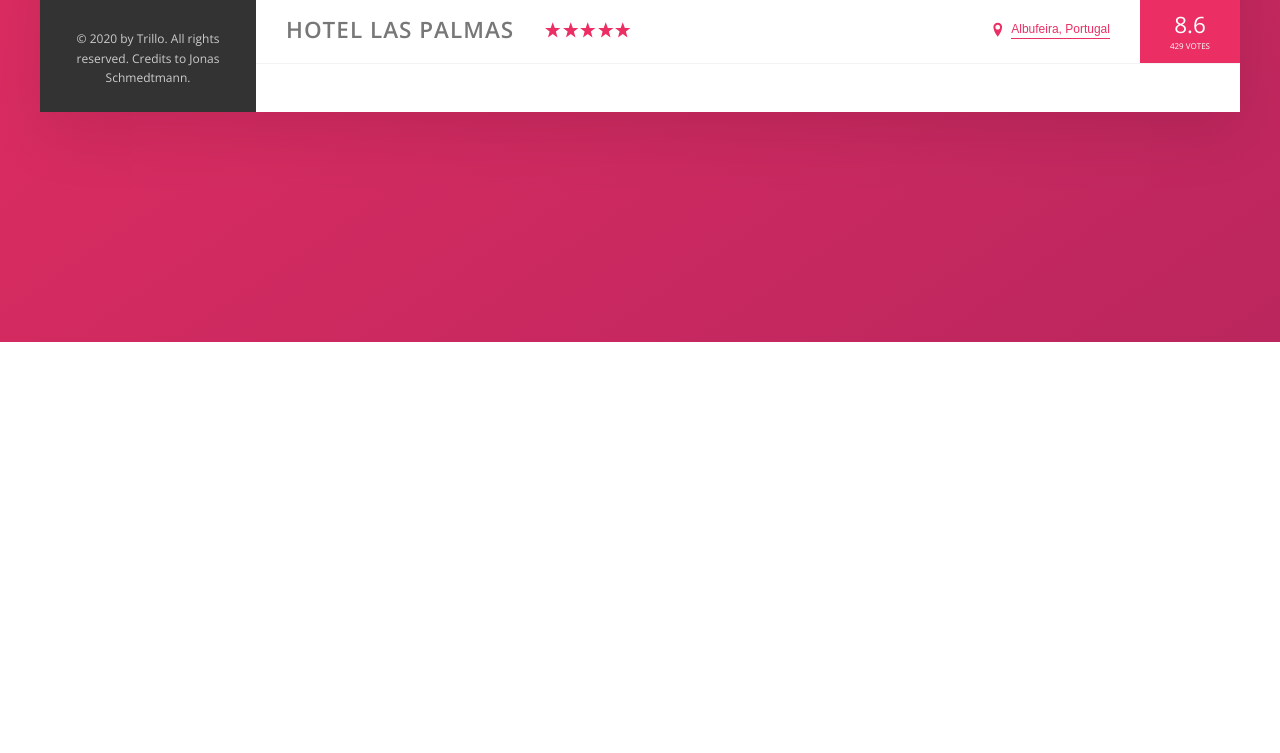
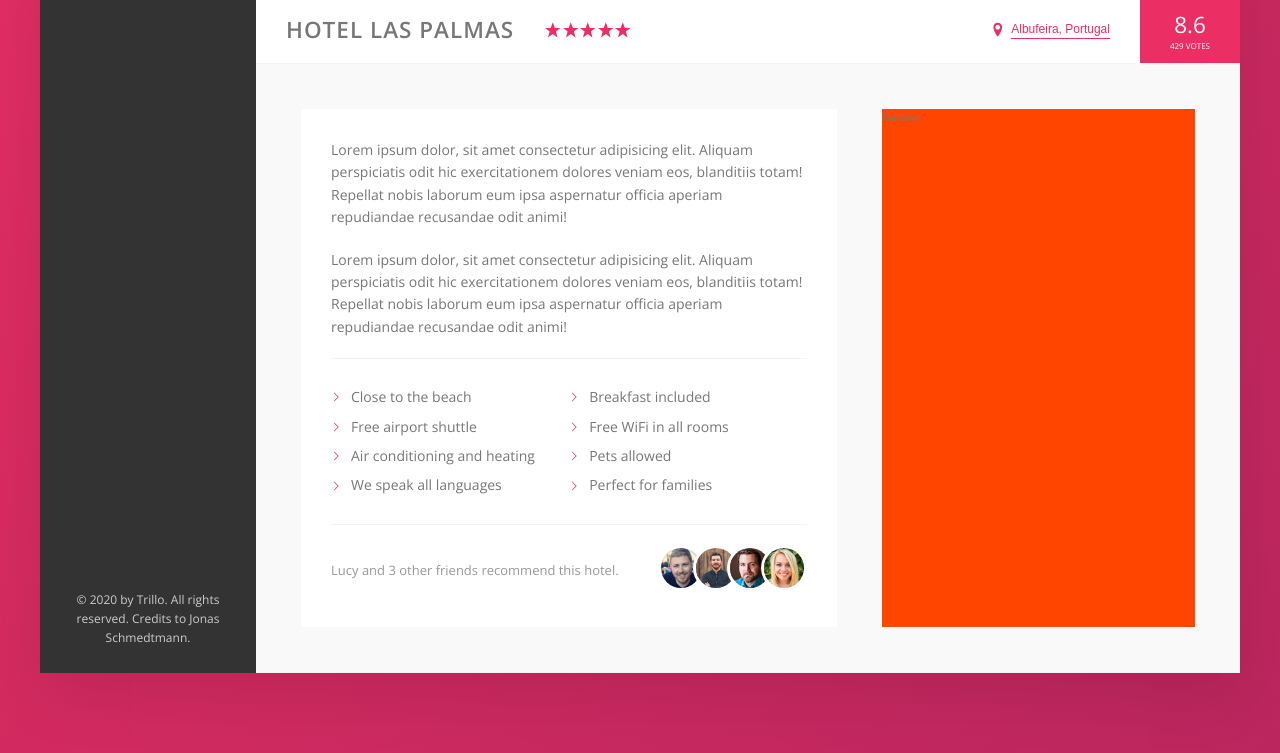
Before and after one commit to hotriluc/WebTasks, a website: page Trillo/index.html in a window 1280 px wide. Shown: the part 538-1291 px from the top of the page. Before the commit the page ends 880 px from the top, so only its background shows below. Drawn offline with nearby package versions, Linux system fonts and the light colour scheme.

Commit message:
Add files via upload
Completed Description block

```diff
--- a/Trillo/index.html
+++ b/Trillo/index.html
@@ -115,6 +115,7 @@
                     </div>
 
 
+                    <!-- Review Block -->
                     <div class="review">
                         <h1 class="review__heading">Hotel Las Palmas</h1>
 
@@ -148,6 +149,43 @@
                             <div class="review__rating-count">429 votes</div>
                         </div>
                     </div>
+
+                    <!-- Detail about hotel-->
+                    <div class="detail">
+                        <div class="description">
+                            <p class="paragraph">Lorem ipsum dolor, sit amet consectetur adipisicing elit. Aliquam perspiciatis odit hic exercitationem dolores veniam eos, blanditiis totam! Repellat nobis laborum eum ipsa aspernatur officia aperiam repudiandae recusandae odit animi!</p>
+                            <p class="paragraph">Lorem ipsum dolor, sit amet consectetur adipisicing elit. Aliquam perspiciatis odit hic exercitationem dolores veniam eos, blanditiis totam! Repellat nobis laborum eum ipsa aspernatur officia aperiam repudiandae recusandae odit animi!</p>
+
+                            <ul class="list">
+                                <li class="list__item">Close to the beach</li>
+                                <li class="list__item">Breakfast included </li>
+                                <li class="list__item">Free airport shuttle</li>
+                                <li class="list__item">Free WiFi in all rooms</li>
+                                <li class="list__item">Air conditioning and heating</li>
+                                <li class="list__item">Pets allowed</li>
+                                <li class="list__item">We speak all languages</li>
+                                <li class="list__item">Perfect for families</li>
+                            </ul>
+
+                            <div class="recommend">
+                                <p class="recommend__count">
+                                    Lucy and 3 other friends recommend this hotel.
+                                </p>
+                                <div class="recommend__friends">
+                                    <img src="img/user-3.jpg" alt="Friend 1 image" class="recommend__photo">
+                                    <img src="img/user-4.jpg" alt="Friend 2 image" class="recommend__photo">
+                                    <img src="img/user-5.jpg" alt="Friend 3 image" class="recommend__photo">
+                                    <img src="img/user-6.jpg" alt="Friend 4 image" class="recommend__photo">
+                                </div>
+                            </div>
+                        </div>
+
+                        <div class="user-reviews">
+                            Reivews
+                        </div>
+
+                    </div>
+
                 </main>
 
             </div>
--- a/Trillo/sass/_base.scss
+++ b/Trillo/sass/_base.scss
@@ -15,6 +15,9 @@
     --color-grey-dark-2: #777;
     --color-grey-dark-3: #999;
 
+
+    --line: 1px solid var(--color-grey-light-2) ;
+    --shadow-light:  0 2rem 5rem rgba($color: black, $alpha: .06);
 }
 
 // Reseting style
--- a/Trillo/sass/_components.scss
+++ b/Trillo/sass/_components.scss
@@ -252,7 +252,7 @@
 
 .review {
     display: flex;
-    border-bottom: 1px solid var(--color-grey-light-2) ;
+    border-bottom: var(--line);
     align-items: center;
 
     &__heading {
@@ -357,3 +357,79 @@
         box-shadow: none;
     }
 }
+
+//Paragpraphs
+
+.paragraph:not(:last-of-type) {
+    margin-bottom: 2rem;
+}
+
+//List
+.list {
+    list-style: none;
+    border-top: var(--line);
+    border-bottom: var(--line);
+    padding: 2.7rem 0 2rem 0;
+    margin: 2rem 0;
+
+    display: flex;
+    flex-wrap: wrap;
+
+    &__item {
+        flex: 0 0 50%;
+        margin-bottom: .7rem;
+
+        display: flex;
+        align-items: center;
+    }
+
+    &__item::before {
+        content: "";
+        //::before is inline so need to set it to inline-block to be visible
+        display: inline-block;
+        width: 1rem;
+        height: 1rem;
+        margin-right: 1rem;
+
+        //For older browsers
+        // background-image: url(../img/chevron-thin-right.svg);
+        // background-size: cover;
+
+
+        // For new browsers
+        background-color: var(--color-primary);
+        -webkit-mask-image: url(../img/chevron-thin-right.svg);
+        -webkit-mask-size: cover;
+        mask-image: url(../img/chevron-thin-right.svg);
+        mask-size: cover;
+    }
+}
+
+//Recommend
+.recommend {
+    font-size: 1.3rem;
+    color: var(--color-grey-dark-3);
+    display: flex;
+
+    align-items: center;
+
+    &__count {
+        margin-right: auto;
+    }
+
+    &__friends {
+
+    }
+
+    &__photo {
+        box-sizing: content-box;
+        height: 4rem;
+        width: 4rem;
+        border-radius: 50%;
+        border: 3px solid white;
+
+        &:not(:last-child){
+            margin-right: -1.5rem ;
+        }
+    }
+}
--- a/Trillo/sass/_layout.scss
+++ b/Trillo/sass/_layout.scss
@@ -11,7 +11,7 @@
     font-size: 1.4rem;
     height: 7rem;
     background-color: white;
-    border-bottom: 1px solid var(--color-grey-light-2) ;
+    border-bottom: var(--line);
 
     display:flex;
     justify-content: space-between;
@@ -37,6 +37,29 @@
     background-color: white;
     flex-grow: 1;
 
-    //testing purpose
-    height: 50rem;
+
 }
+
+.detail {
+    display: flex;
+    padding: 4.5rem;
+    background-color: var(--color-grey-light-1);
+    border-bottom: var(--line);
+
+}
+
+.description {
+    background-color: white;
+    box-shadow: var(--shadow-light);
+    flex: 0 0 60%;
+
+    margin-right: 4.5rem;
+    padding: 3rem;
+
+    font-size: 1.4rem;
+}
+
+.user-reviews {
+    background-color: orangered;
+    flex: 1;
+}
```
Also changed, not shown: Trillo/css/style.css.
